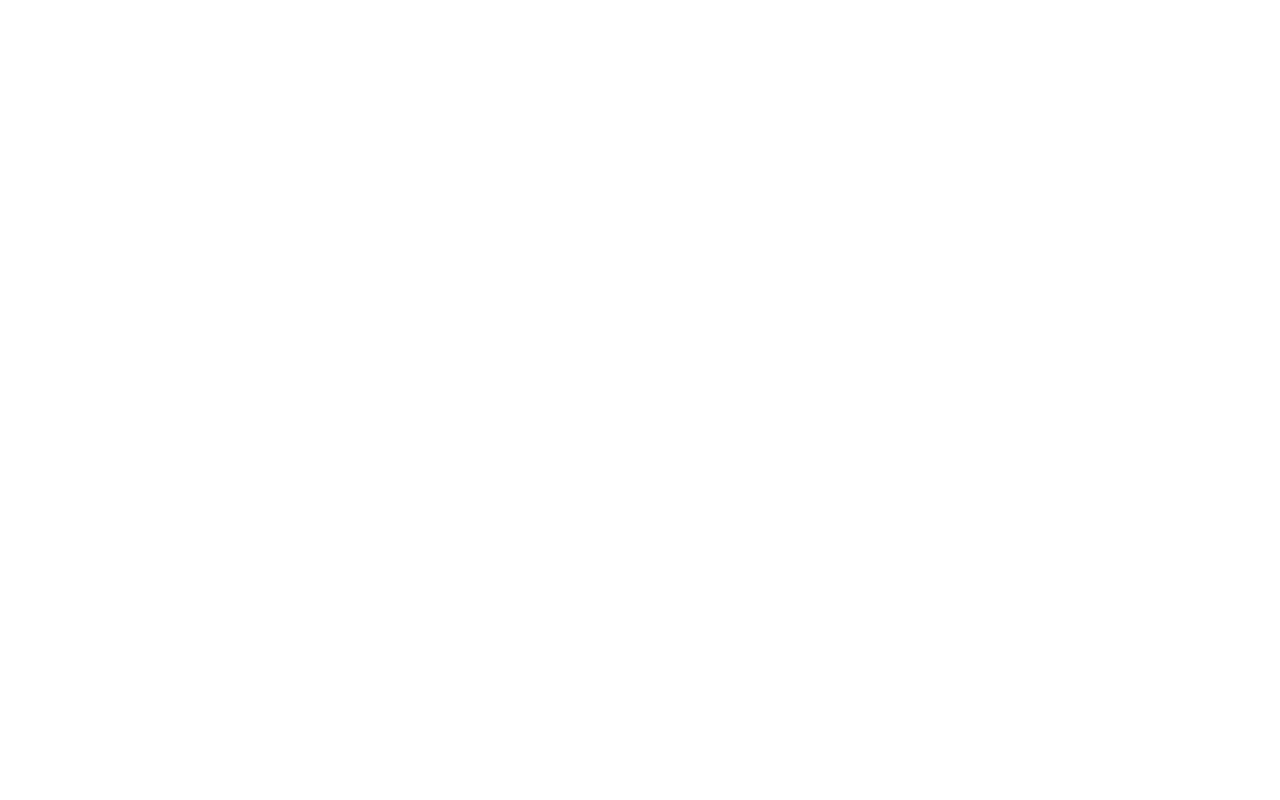
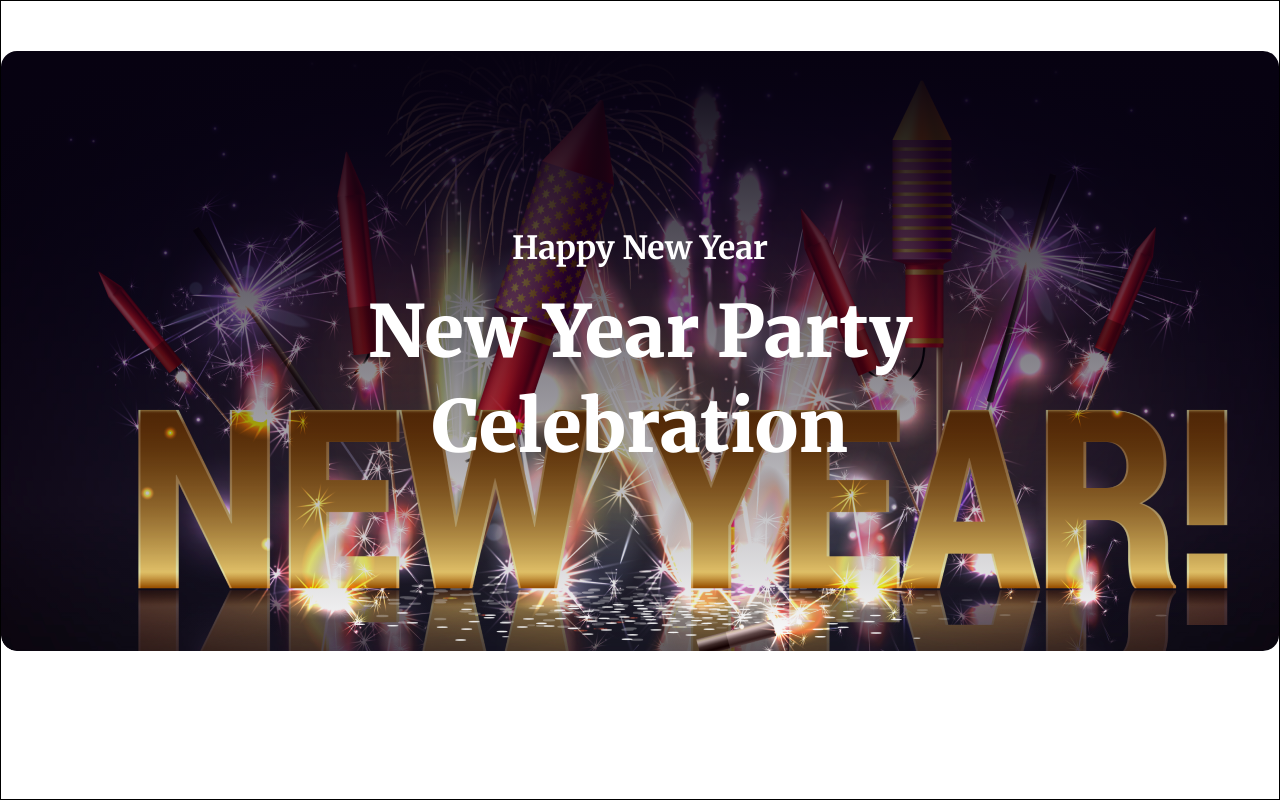
Before and after one commit to dev-masudRana/new-year-new-mission, a plain HTML site: page index.html in a window 1280 px wide. Drawn offline with Linux system fonts and the light colour scheme.

Commit message:
finished header section

```diff
--- /dev/null
+++ b/css/style.css
@@ -0,0 +1,53 @@
+@import url("https://fonts.googleapis.com/css2?family=Inter:ital,opsz,wght@0,14..32,100..900;1,14..32,100..900&family=Merriweather:ital,wght@0,300;0,400;0,700;0,900;1,300;1,400;1,700;1,900&display=swap");
+
+/* || CSS RESET */
+*,
+*::after,
+*::before {
+  margin: 0;
+  padding: 0;
+  box-sizing: border-box;
+}
+
+/* || VARIABLES */
+:root {
+  --FF-MERRIWEATHER: "Merriweather", serif;
+  --FF-INTER: "Inter", sans-serif;
+}
+
+/* || GENERAL STYLES */
+body {
+  font-family: "Inter", sans-serif;
+  font-family: "Merriweather", serif;
+
+  max-width: 1320px;
+  min-height: 100vh;
+  margin: 0 auto;
+  border: 1px solid black; /* NEED TO REMOVE */
+}
+
+/* || HEADER STYLES */
+.header {
+  text-align: center;
+  color: #fff;
+  height: 600px;
+  display: grid;
+  place-content: center;
+  background-image: linear-gradient(180deg, #070211 0%, rgba(7, 2, 17, 0) 100%),
+    url("../resources/Banner\ Image.png");
+  border-radius: 1rem;
+  margin-top: 50px;
+}
+
+.header__greeting {
+  font-size: 32px;
+  margin-bottom: 1rem;
+}
+
+.header__title {
+  max-width: 632px;
+  font-size: 72px;
+  font-weight: 900;
+  line-height: 95px;
+  margin: 0 auto;
+}
--- a/index.html
+++ b/index.html
@@ -8,10 +8,20 @@
     <meta name="description" content="Building a new year website">
     <meta name="keywords" content="new year, portfolio">
     <title>New Year New Mission</title>
+    <link rel="stylesheet" href="css/style.css">
 </head>
 
 <body>
+    <header class="header">
+        <h3 class="header__greeting">Happy New Year</h3>
+        <h1 class="header__title">New Year Party Celebration</h1>
+    </header>
+    <main>
 
+    </main>
+    <footer>
+
+    </footer>
 </body>
 
 </html>
```
